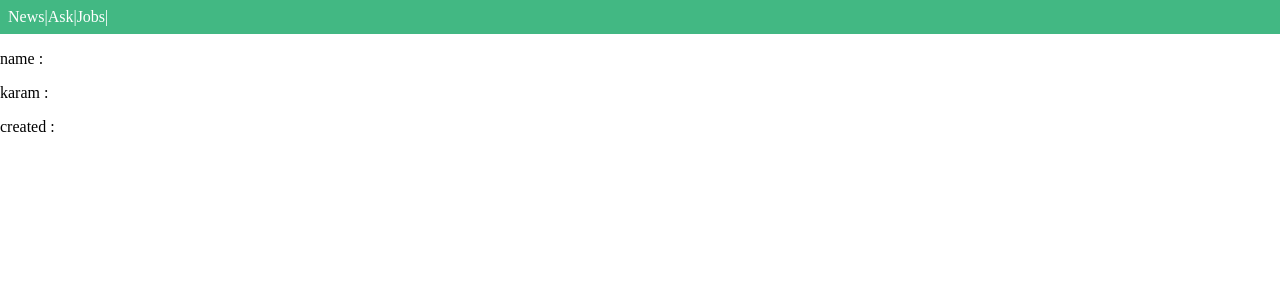
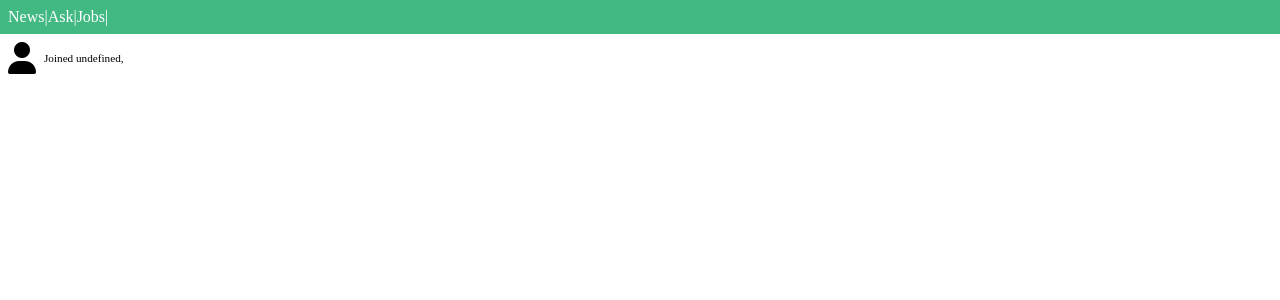
Before and after one commit to yjh4218/vue-news, a Vue app: page /user/1 in a window 1280 px wide. Shown: the top 300 px of the page. Built offline with nearby package versions, Linux system fonts and the light colour scheme; no server answers.

Commit message:
사용자 프로필 컴포넌트화, 데이터 분기 처리, slot 사용

```diff
--- /dev/null
+++ b/src/components/UserProfile.vue
@@ -0,0 +1,67 @@
+<template>
+  <div>
+    <div class="user-container">
+      <div>
+        <i class="fa-solid fa-user"></i>
+      </div>
+      <div class="user-description">
+        <div>
+          <!-- computed로 데이터 전달. 리팩토링 2 참고 -->
+          <!-- {{ userInfo.id }} -->
+          <!-- {{ info.id }} -->
+          <slot name="username">
+            <!-- 상위 컴포넌트에서 정의할 영역 -->
+          </slot>
+        </div>
+        <!-- <router-link :to="`/user/${userInfo.id}`">
+          {{ userInfo.id }}
+        </router-link> -->
+        <div class="time">
+          <!-- {{ userInfo.created }} -->
+          <!-- {{ info.created }} -->
+          <slot name="time">
+            <!-- 상위 컴포넌트에서 정의할 영역 -->
+          </slot>
+          <slot name="karma">
+            <!-- 상위 컴포넌트에서 정의할 영역 -->
+          </slot>
+        </div>
+        <div></div>
+      </div>
+    </div>
+  </div>
+</template>
+
+<script>
+export default {
+  //  <!-- computed로 데이터 전달. 리팩토링 2 참고 -->
+  //   computed: {
+  //     userInfo() {
+  //       return this.$store.state.user;
+  //     },
+  //   },
+  props: {
+    info: Object,
+  },
+};
+</script>
+
+<style scoped>
+.user-container {
+  display: flex;
+  align-items: center;
+  padding: 0.5rem;
+}
+.fa-user {
+  font-size: 2rem;
+}
+.user-description {
+  padding-left: 8px;
+}
+.time {
+  font-size: 0.7rem;
+}
+.content-container {
+  padding: 0.5rem;
+}
+</style>
--- a/src/views/ItemView.vue
+++ b/src/views/ItemView.vue
@@ -1,7 +1,17 @@
 <template>
   <div>
-    <section>
-      <!-- 질문 상세정보 -->
+    <!-- 사용자 정보 -->
+    <user-profile :info="fetchdItem">
+      <!-- <div slot="username">{{ fetchdItem.user }}</div> -->
+      <router-link slot="username" :to="`/user/${fetchdItem.user}`">
+        {{ fetchdItem.user }}
+      </router-link>
+      <template slot="time">
+        {{ "Posted " + fetchdItem.time_ago }}
+      </template>
+    </user-profile>
+
+    <!-- <section>
       <div class="user-container">
         <div>
           <i class="fa-solid fa-user"></i>
@@ -13,8 +23,13 @@
           <div class="time">{{ fetchdItem.time_ago }}</div>
         </div>
       </div>
+    </section> -->
+
+    <!-- 질문 정보 -->
+    <section>
+      <h2>{{ fetchdItem.title }}</h2>
     </section>
-    <h2>{{ fetchdItem.title }}</h2>
+
     <section class="content-container">
       <!-- 질문 댓글 -->
       <div v-html="fetchdItem.content"></div>
@@ -27,6 +42,7 @@
 
 <script>
 import { mapGetters } from "vuex";
+import UserProfile from "../components/UserProfile.vue";
 
 export default {
   computed: {
@@ -34,6 +50,9 @@ export default {
     // itemInfo() {
     //   return this.$store.state.item;
     // },
+  },
+  components: {
+    UserProfile,
   },
   created() {
     // axios.get(`https://api.hnpwa.com/v0/user/${this.$route.params.id}.json`);
--- a/src/views/UserView.vue
+++ b/src/views/UserView.vue
@@ -1,17 +1,24 @@
 <template>
   <div>
-    <p>name : {{ userInfo.id }}</p>
-    <p>karam : {{ userInfo.karma }}</p>
-    <p>created : {{ userInfo.created }}</p>
+    <user-profile :info="userInfo">
+      <div slot="username">{{ userInfo.id }}</div>
+      <span slot="time"> {{ "Joined " + userInfo.created }}, </span>
+      <span slot="karma">{{ userInfo.karma }}</span>
+    </user-profile>
   </div>
 </template>
 
 <script>
+import UserProfile from "../components/UserProfile.vue";
+
 export default {
   computed: {
     userInfo() {
       return this.$store.state.user;
     },
+  },
+  components: {
+    UserProfile,
   },
   created() {
     // axios.get(`https://api.hnpwa.com/v0/user/${this.$route.params.id}.json`);
```
